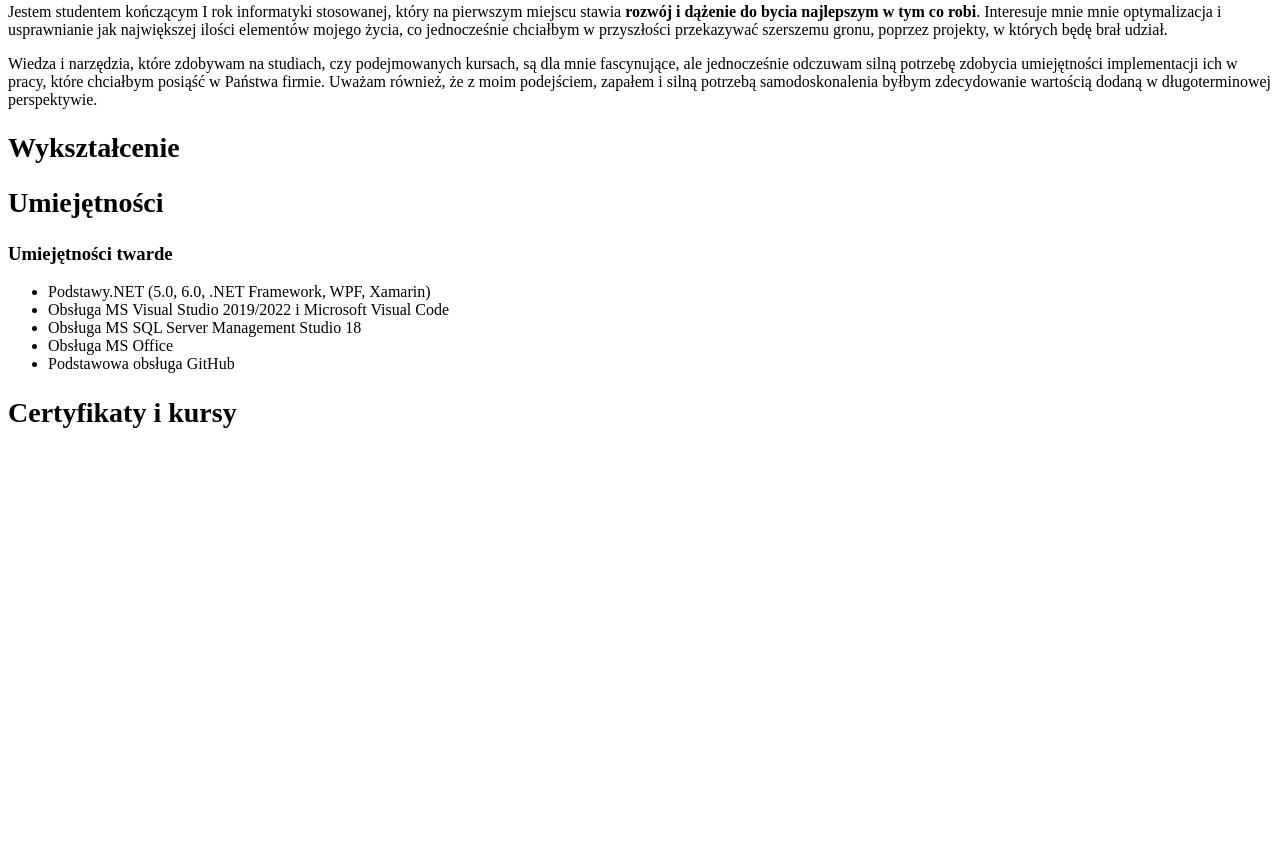
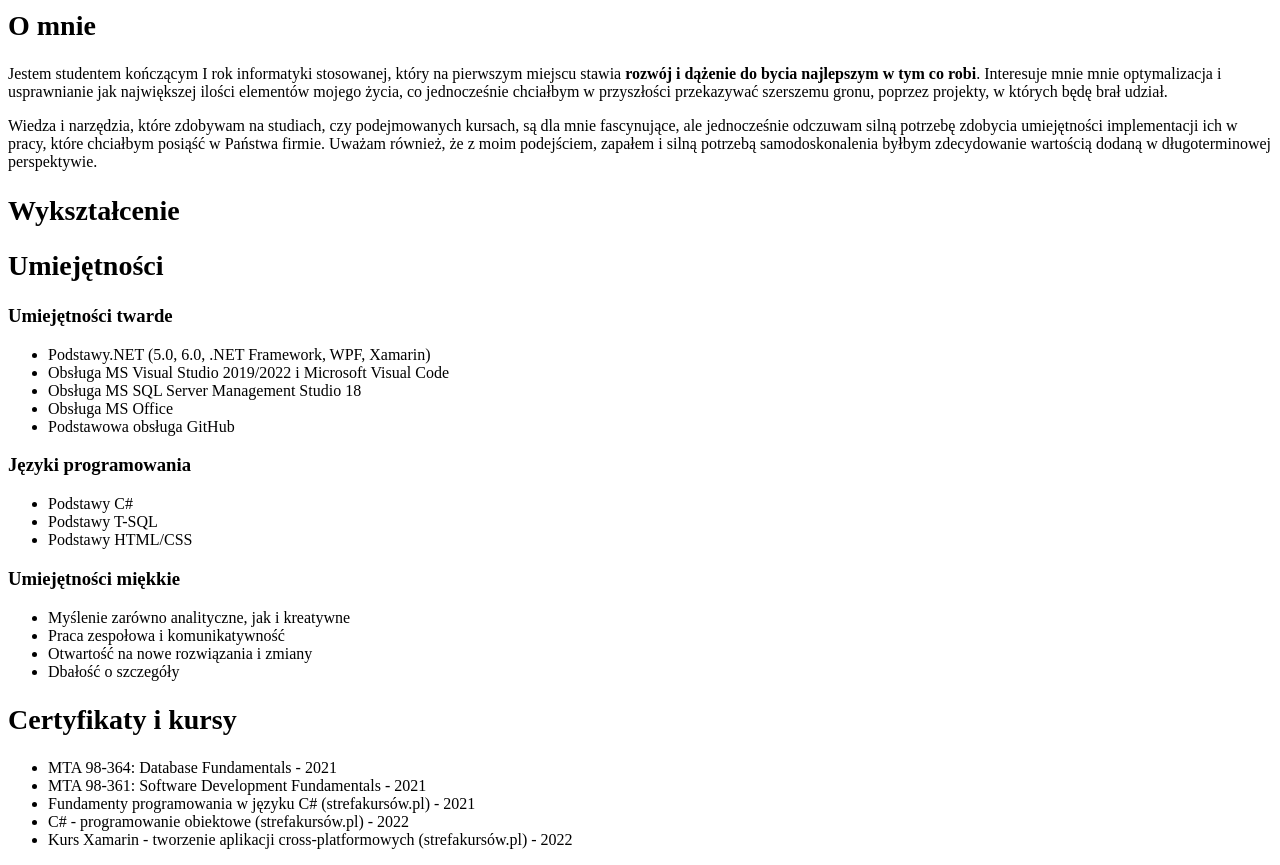
Before and after one commit to Saugustyn/SimpleCV, a plain HTML site: page cv.html in a window 1280 px wide. Shown: the part 303-1168 px from the top of the page. Before the commit the page ends 800 px from the top, so only its background shows below. Drawn offline with Linux system fonts and the light colour scheme.

Commit message:
main, header, section

```diff
--- a/cv.html
+++ b/cv.html
@@ -5,12 +5,17 @@
         <link rel="stylesheet" href="style.css">
     </head>
     <body>
+        <header>
             <img src="cv_ph.png"/>
             <h1>Sebastian Augustyn</h1>
             <span>Student Informatyki Stosowanej</span>
             <span>
                 <a href="https://github.com/Saugustyn">GitHub</a>
             </span>
+        </header>
+        <main>
+            <section>
+                <h2>O mnie</h2>
                 <p>
                     Jestem studentem kończącym I rok informatyki stosowanej, który na pierwszym miejscu stawia
                     <b>rozwój i dążenie do bycia najlepszym w tym co robi</b>. Interesuje mnie mnie optymalizacja i
@@ -22,7 +27,11 @@
                     zapałem i silną potrzebą samodoskonalenia byłbym zdecydowanie wartością dodaną w
                     długoterminowej perspektywie.</p>
                 </p>
+            </section>
+            <section>
                 <h2 >Wykształcenie</h2>
+            </section>
+            <section>
                 <h2 >Umiejętności</h2>
                 <h3>Umiejętności twarde</h3>
                 <ul>
@@ -32,6 +41,31 @@
                     <li>Obsługa MS Office</li>
                     <li>Podstawowa obsługa GitHub</li>
                 </ul>
+                <h3>Języki programowania</h3>
+                <ul>
+                    <li>Podstawy C#</li>
+                    <li>Podstawy T-SQL</li>
+                    <li>Podstawy HTML/CSS</li>
+                </ul>
+                <h3>Umiejętności miękkie</h3>
+                <ul>
+                    <li>Myślenie zarówno analityczne, jak i kreatywne</li>
+                    <li>Praca zespołowa i komunikatywność</li>
+                    <li>Otwartość na nowe rozwiązania i zmiany</li>
+                    <li>Dbałość o szczegóły</li>
+                </ul>
+            </section>
+            <section>
                 <h2>Certyfikaty i kursy</h2>
+                <ul>
+                    <li>MTA 98-364: Database Fundamentals - 2021</li>
+                    <li>MTA 98-361: Software Development Fundamentals - 2021</li>
+                    <li>Fundamenty programowania w języku C# (strefakursów.pl) - 2021</li>
+                    <li>C# - programowanie obiektowe (strefakursów.pl) - 2022 </li>
+                    <li>Kurs Xamarin - tworzenie aplikacji cross-platformowych
+                        (strefakursów.pl) - 2022</li>
+                </ul>
+            </section>
+        </main>
     </body>
 </html>
```
Lines whose indentation alone changed are shown as unchanged.
